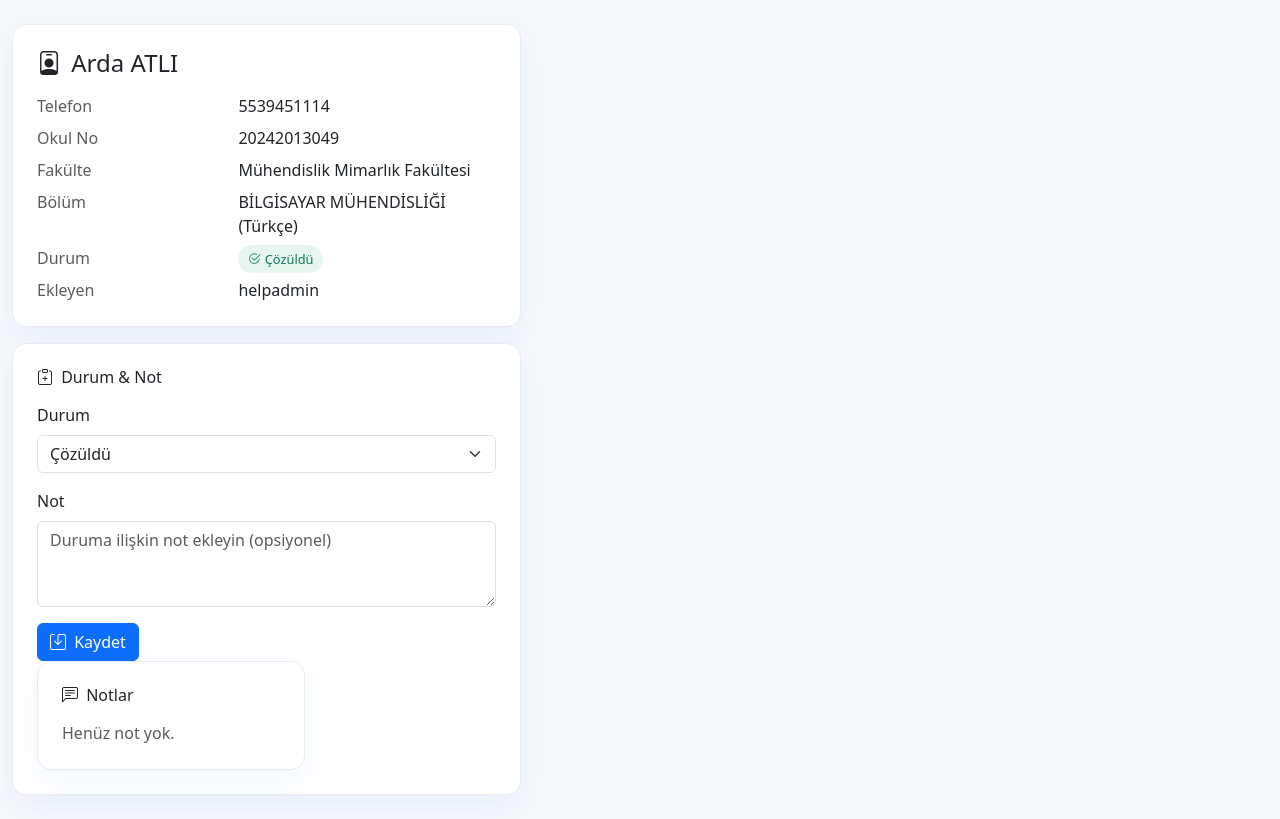
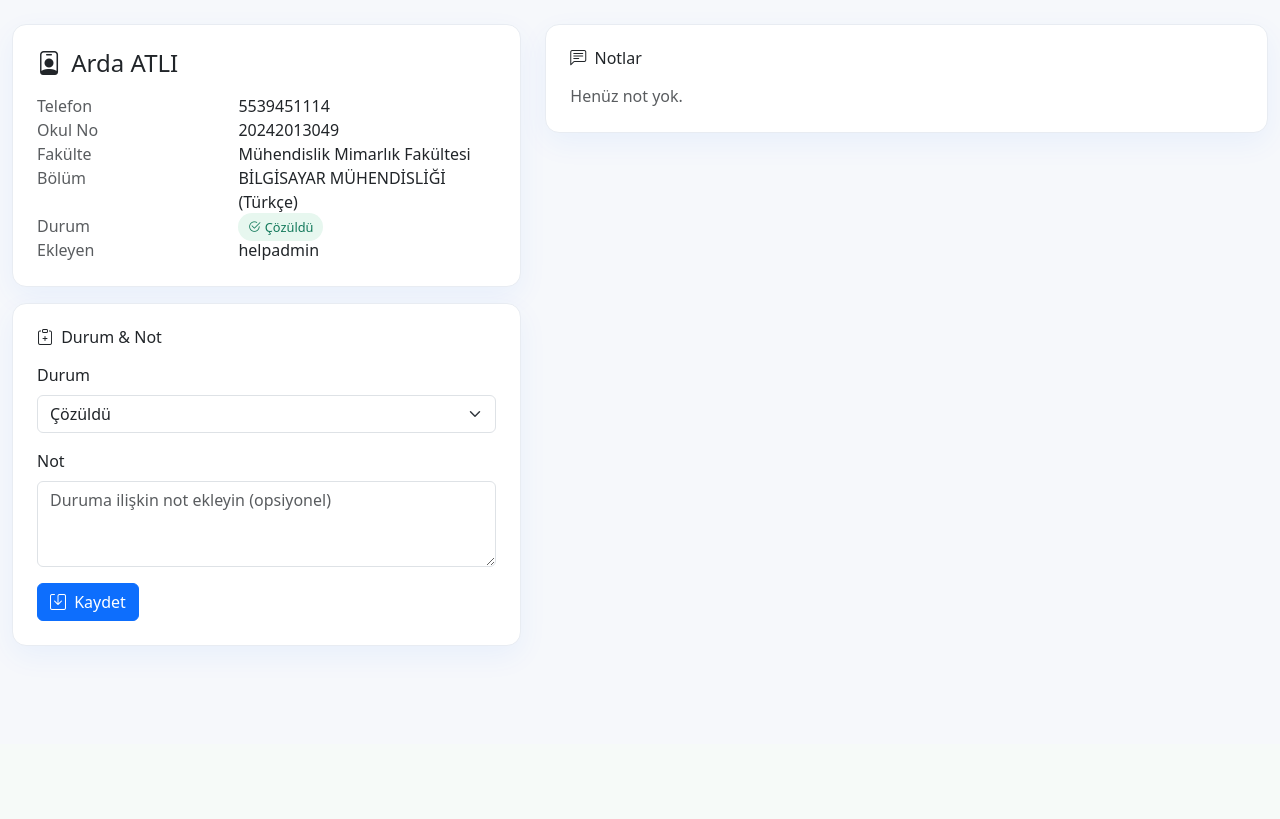
Before and after one commit to ardakin/help-team-system, a Flask app: page /student/1 in a window 1280 px wide. Shown: the part 56-875 px from the top of the page. After the commit the page ends 702 px from the top, so only its background shows below. Run offline with Flask 3, Linux system fonts and the light colour scheme; a user stored in the database is signed in; some libraries are stand-ins or nearby versions.

Commit message:
Initial commit message

```diff
--- a/templates/view_student.html
+++ b/templates/view_student.html
@@ -12,6 +12,8 @@
     .chip{padding:.3rem .6rem;border-radius:999px;font-size:.8rem}
     .chip-success{background:#e7f7ef;color:#13795b}
     .chip-warn{background:#fff1cd;color:#8a6d0a}
+    /* Sağdaki Notlar kutusunu taşırma olmasın */
+    .sticky-md-top{top:1rem}
   </style>
 </head>
 <body>
@@ -35,12 +37,13 @@
     {% endif %}
   {% endwith %}
 
-  <div class="row g-4">
-    <!-- Sol sütun -->
-    <div class="col-12 col-lg-5">
-      <div class="glass p-4">
+  <!-- md ve üzeri yan yana, altında alt alta -->
+  <div class="row g-4 align-items-start">
+    <!-- SOL SÜTUN -->
+    <div class="col-12 col-md-5">
+      <div class="glass p-4 mb-3">
         <h4 class="mb-3"><i class="bi bi-person-badge me-1"></i> {{ student.name }}</h4>
-        <div class="row gy-2">
+        <div class="row">
           <div class="col-5 text-muted">Telefon</div><div class="col-7">{{ student.phone or '-' }}</div>
           <div class="col-5 text-muted">Okul No</div><div class="col-7">{{ student.school_no or '-' }}</div>
           <div class="col-5 text-muted">Fakülte</div><div class="col-7">{{ student.faculty or '-' }}</div>
@@ -57,16 +60,14 @@
         </div>
       </div>
 
-      <div class="glass p-4 mt-3">
+      <div class="glass p-4">
         <h6 class="mb-3"><i class="bi bi-clipboard-plus me-1"></i> Durum & Not</h6>
-
-        <!-- ÖNEMLİ: POST ayni route'a -->
-        <form method="post" action="{{ url_for('add_note', id=student.id) }}" class="row g-3">
+        <form method="post" class="row g-3" action="{{ url_for('add_note', id=student.id) }}">
           <div class="col-12">
             <label class="form-label">Durum</label>
             <select name="status" class="form-select">
-      <option value="cozulmedi" {{ 'selected' if student.status!='cozuldu' else '' }}>Çözülmedi</option>
-      <option value="cozuldu"   {{ 'selected' if student.status=='cozuldu' else '' }}>Çözüldü</option>
+              <option value="cozulmedi" {{ student.status!='cozuldu' and 'selected' or '' }}>Çözülmedi</option>
+              <option value="cozuldu" {{ student.status=='cozuldu' and 'selected' or '' }}>Çözüldü</option>
             </select>
           </div>
           <div class="col-12">
@@ -77,20 +78,21 @@
             <button class="btn btn-primary"><i class="bi bi-save me-1"></i> Kaydet</button>
           </div>
         </form>
+      </div>
+    </div>
 
-    <!-- Sağ sütun: Notlar -->
-    <div class="col-12 col-lg-7">
-      <div class="glass p-4">
+    <!-- SAĞ SÜTUN (Notlar) -->
+    <div class="col-12 col-md-7">
+      <div class="glass p-4 sticky-md-top">
         <h6 class="mb-3"><i class="bi bi-chat-left-text me-1"></i> Notlar</h6>
         {% if notes %}
           <div class="list-group list-group-flush">
             {% for n in notes %}
             <div class="list-group-item px-0">
-              <div class="d-flex justify-content-between align-items-start gap-3">
-                <div class="flex-grow-1">
+              <div class="d-flex justify-content-between align-items-start">
+                <div>
                   <div class="small text-muted">
-                    {% if n.created_at %}{{ n.created_at.strftime('%d.%m.%Y %H:%M') }}{% else %}-{% endif %}
-                    • {{ n.author or '—' }}
+                    {{ n.created_at.strftime('%d.%m.%Y %H:%M') }} • {{ n.author or '—' }}
                   </div>
                   <div class="mt-1">{{ n.text }}</div>
                 </div>
```
Also changed, not shown: templates/dashboard.html (+63 -44 lines). Lines whose indentation alone changed are shown as unchanged.
